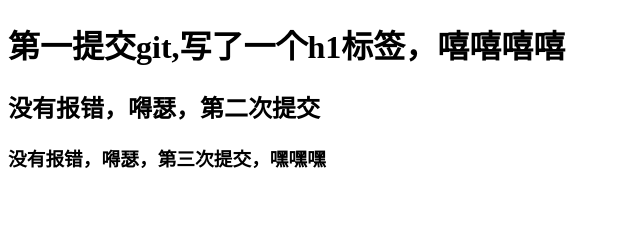
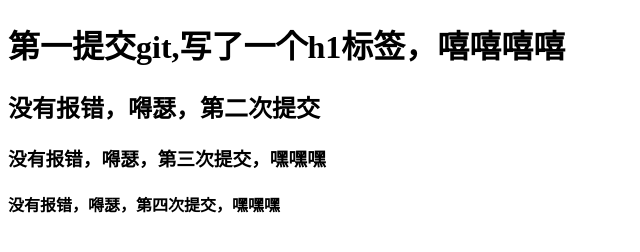
Before and after one commit to cfg1573/test_QY133, a plain HTML site: page index.html in a window 1280 px wide. Shown: the whole page, without its empty margins (0-640 px from the left). Drawn offline with Linux system fonts and the light colour scheme.

Commit message:
第4次提交，添加了h4标签；

```diff
--- a/index.html
+++ b/index.html
@@ -10,5 +10,6 @@
     <h1>第一提交git,写了一个h1标签，嘻嘻嘻嘻</h1>
     <h2>没有报错，嘚瑟，第二次提交</h2>
     <h3>没有报错，嘚瑟，第三次提交，嘿嘿嘿</h3>
+    <h4>没有报错，嘚瑟，第四次提交，嘿嘿嘿</h4>
 </body>
 </html>
```
